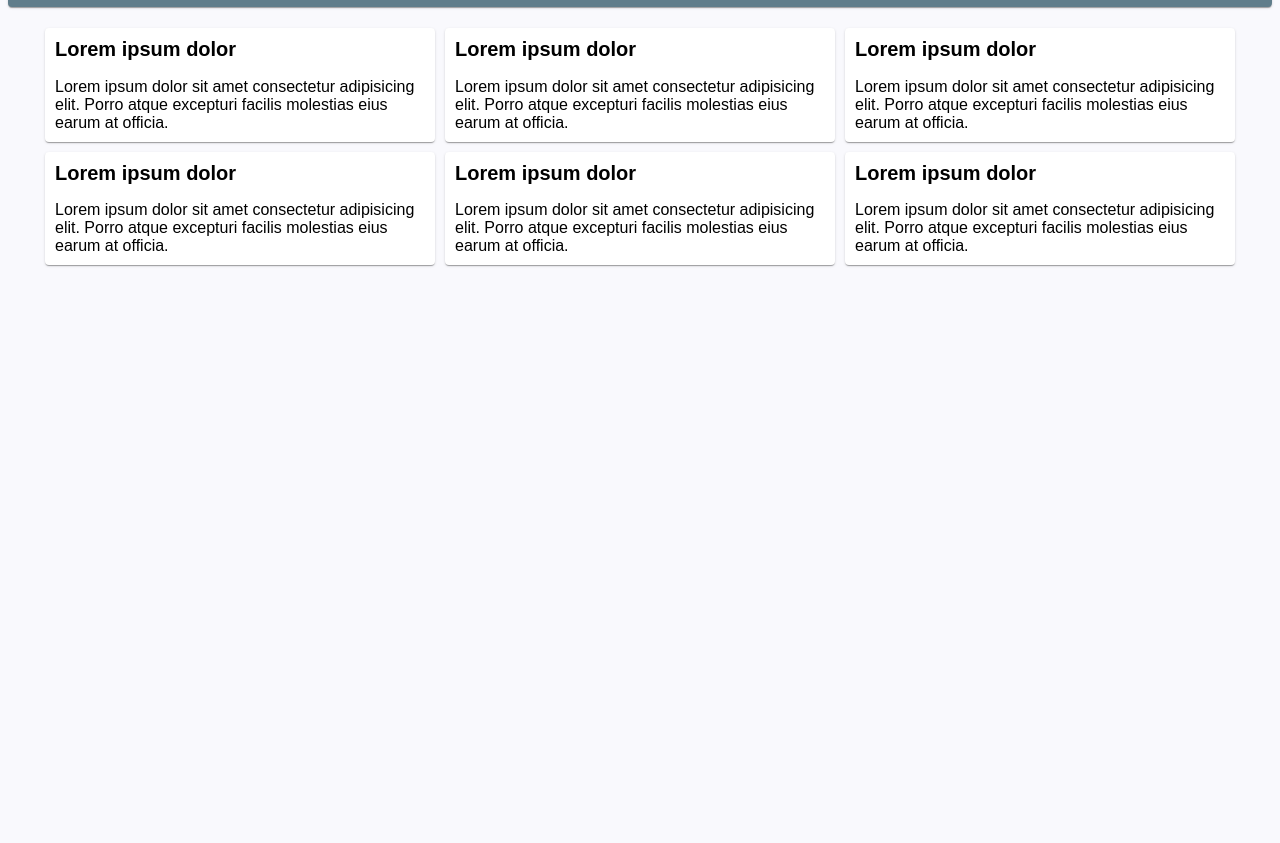
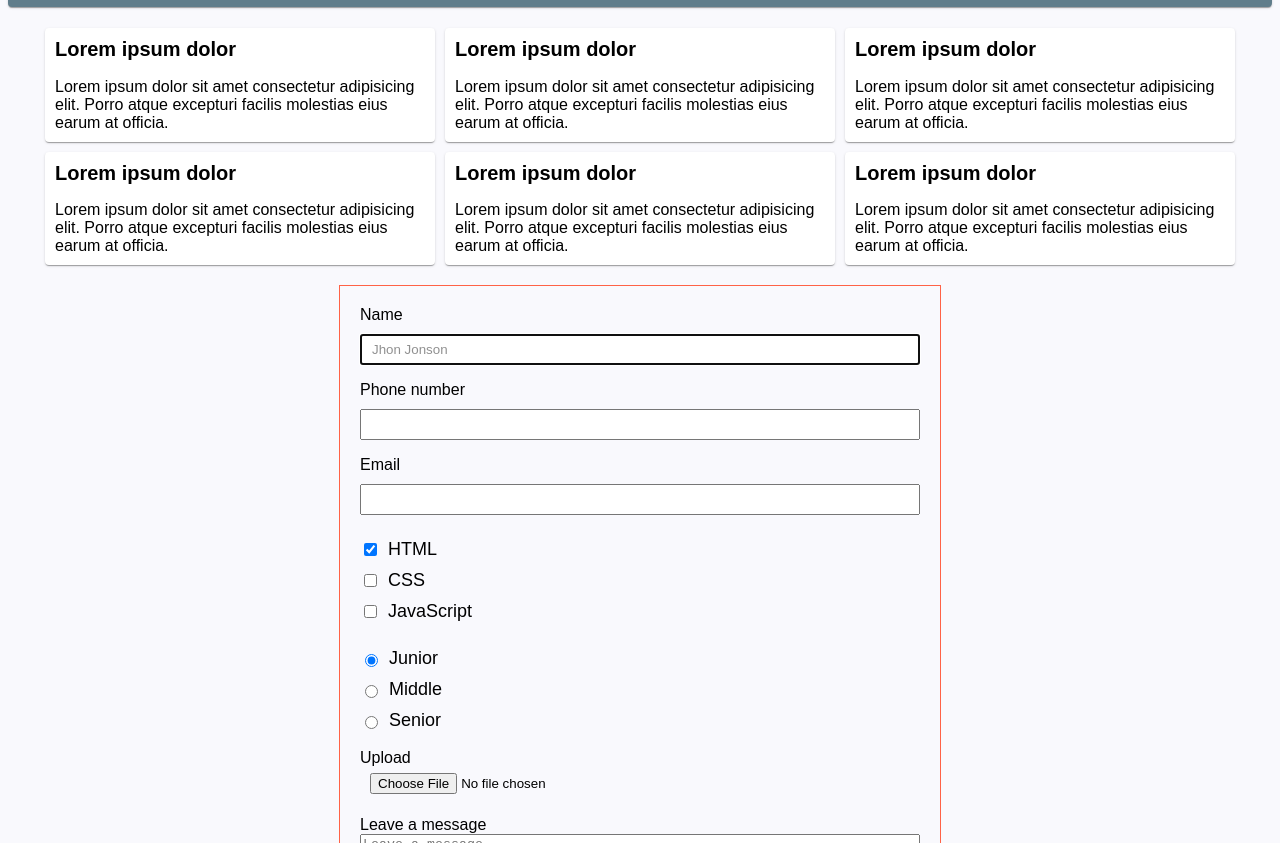
Before and after one commit to Ksenia-m4/Tutorial, a plain HTML site: page index.html in a window 1280 px wide. Shown: the part 109-952 px from the top of the page. Before the commit the page ends 800 px from the top, so only its background shows below. Drawn offline with Linux system fonts and the light colour scheme.

Commit message:
added the form

```diff
--- a/CSS/styles.css
+++ b/CSS/styles.css
@@ -82,3 +82,73 @@ body {
 .item p {
   margin: 0;
 }
+
+/* speaker form */
+/* .speaker-form {
+  display: flex;
+  flex-direction: column;
+  width: 400px;
+} */
+
+/* ul {
+  padding: 0;
+  margin: 0;
+} */
+
+textarea {
+  resize: none;
+}
+
+label {
+  margin: 0;
+  padding: 0;
+}
+
+.form {
+  width: 600px;
+  outline: 1px solid tomato;
+  padding: 20px;
+  margin-left: auto;
+  margin-right: auto;
+}
+
+.form-field {
+  display: flex;
+  flex-direction: column;
+  margin-bottom: 16px;
+}
+
+.form-label {
+  margin-bottom: 10px;
+}
+
+.form-field input {
+  margin: 0;
+  padding: 6px 10px;
+}
+
+.form-field input::placeholder {
+  color: #909090;
+}
+
+.topic-options,
+.experience-options {
+  padding: 8px 0;
+  margin: 0;
+  list-style: none;
+  font-size: 18px;
+}
+
+.topic-options li,
+.experience-options li {
+  display: flex;
+  align-items: center;
+  margin-bottom: 10px;
+}
+
+.topic-options label,
+.experience-options label {
+  margin-left: 8px;
+}
+
+.topic-options input[type="checkbox"];
--- a/index.html
+++ b/index.html
@@ -5,7 +5,6 @@
     <meta name="viewport" content="width=device-width, initial-scale=1.0" />
     <title>Tutorial</title>
     <link rel="stylesheet" href="./CSS/styles.css" />
-    <link rel="stylesheet" href="" />
   </head>
 
   <header class="page-header">
@@ -51,5 +50,73 @@
       </li>
     </ul>
   </div>
+
+  <form class="form speaker-form">
+    <!--  autocomplete="on" novalidate -->
+    <div class="form-field">
+      <label for="name" class="form-label">Name</label>
+    <input type="text" name="user-name" id="name" autofocus class="form-input" placeholder="Jhon Jonson">
+    </div>
+
+    <div class="form-field">
+      <label for="phone" class="form-label">Phone number</label>
+      <input type="tel" name="phone" id="phone">
+    </div>
+
+    <div class="form-field">
+      <label for="email" class="form-label">Email</label>
+      <input type="email" name="email" id="email">
+    </div>
+
+<div role="group form-field">
+  <ul class="topic-options">
+    <li>
+      <input type="checkbox" name="topic" id="html" value="html" checked>
+      <label for="html">HTML</label>
+    </li>
+    <li>
+      <input type="checkbox" name="topic" id="css" value="css">
+      <label for="css">CSS</label>
+    </li>
+    <li>
+      <input type="checkbox" name="topic" id="js" value="js">
+      <label for="js">JavaScript</label>
+    </li>
+  </ul>
+</div>
+
+<div role="group form-field">
+  <ul class="experience-options">
+    <li>
+      <input type="radio" name="experience" id="junior" value="junior" checked>
+      <label for="junior">Junior</label></li>
+    <li>
+      <input type="radio" name="experience" id="middle" value="middle">
+      <label for="middle">Middle</label></li>
+    <li>
+      <input type="radio" name="experience" id="senior" value="senior">
+      <label for="senior">Senior</label></li>
+  </ul>
+</div>
+
+    <div class="form-field">
+      <label for="upload">Upload</label>
+      <input type="file" name="upload" id="upload">
+    </div>
+
+      <div class="form-field">
+        <label for="comment">Leave a message</label>
+        <textarea name="comment" id="comment" cols="30" rows="10" placeholder="Leave a message"></textarea>
+      </div>
+
+      <div class="form-field">
+        <input type="checkbox" name="policy" id="policy">
+        <label for="policy">Check here to indicate that you have read and agree to our Privacy Policy</label>
+      </div>
+
+      <button type="submit">Submit</button>
+
+
+  </form>
   </body>
 </html>
```
